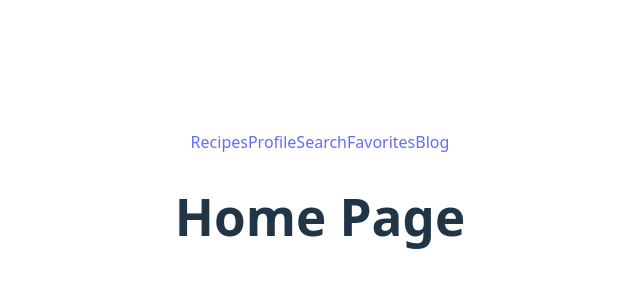
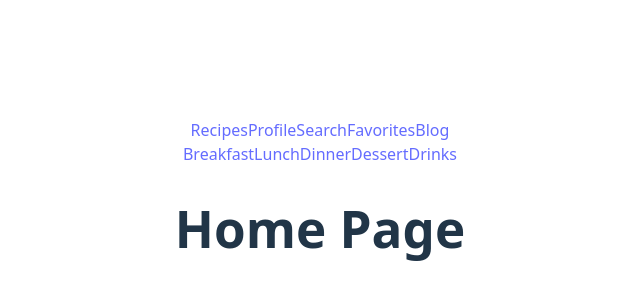
Before and after one commit to nikinclass/RecipeBookProject, a React (Vite) app in the folder app/: page / in a window 1280 px wide. Shown: the part 196-496 px from the top of the page, without its empty margins (320-960 px from the left). Built offline with nearby package versions, Linux system fonts and the light colour scheme.

Commit message:
sidebar component

```diff
--- /dev/null
+++ b/app/components/Sidebar.jsx
@@ -0,0 +1,11 @@
+export default function Sidebar ({setter}) {
+  return (
+    <nav className='sidebar'>
+      <a onClick={() => {setter('breakfast')}}>Breakfast</a>
+      <a onClick={() => {setter('lunch')}}>Lunch</a>
+      <a onClick={() => {setter('dinner')}}>Dinner</a>
+      <a onClick={() => {setter('dessert')}}>Dessert</a>
+      <a onClick={() => {setter('drinks')}}>Drinks</a>
+    </nav>
+  )
+}
--- a/app/src/App.jsx
+++ b/app/src/App.jsx
@@ -9,6 +9,7 @@ import Favorites from "./Favorites.jsx";
 import Blog from "./Blog.jsx";
 import '../styles/App.css'
 import Navbar from '../components/Navbar.jsx'
+
 
 
 function App() {
--- a/app/src/Home.jsx
+++ b/app/src/Home.jsx
@@ -1,6 +1,12 @@
+import Sidebar from '../components/Sidebar'
+import { useState } from 'react'
+
 export default function Home (){
+  const [view, setView] = useState('default');
+
   return (
     <div>
+      <Sidebar setter={setView}/>
       <h1>Home Page</h1>
     </div>
   )
```
